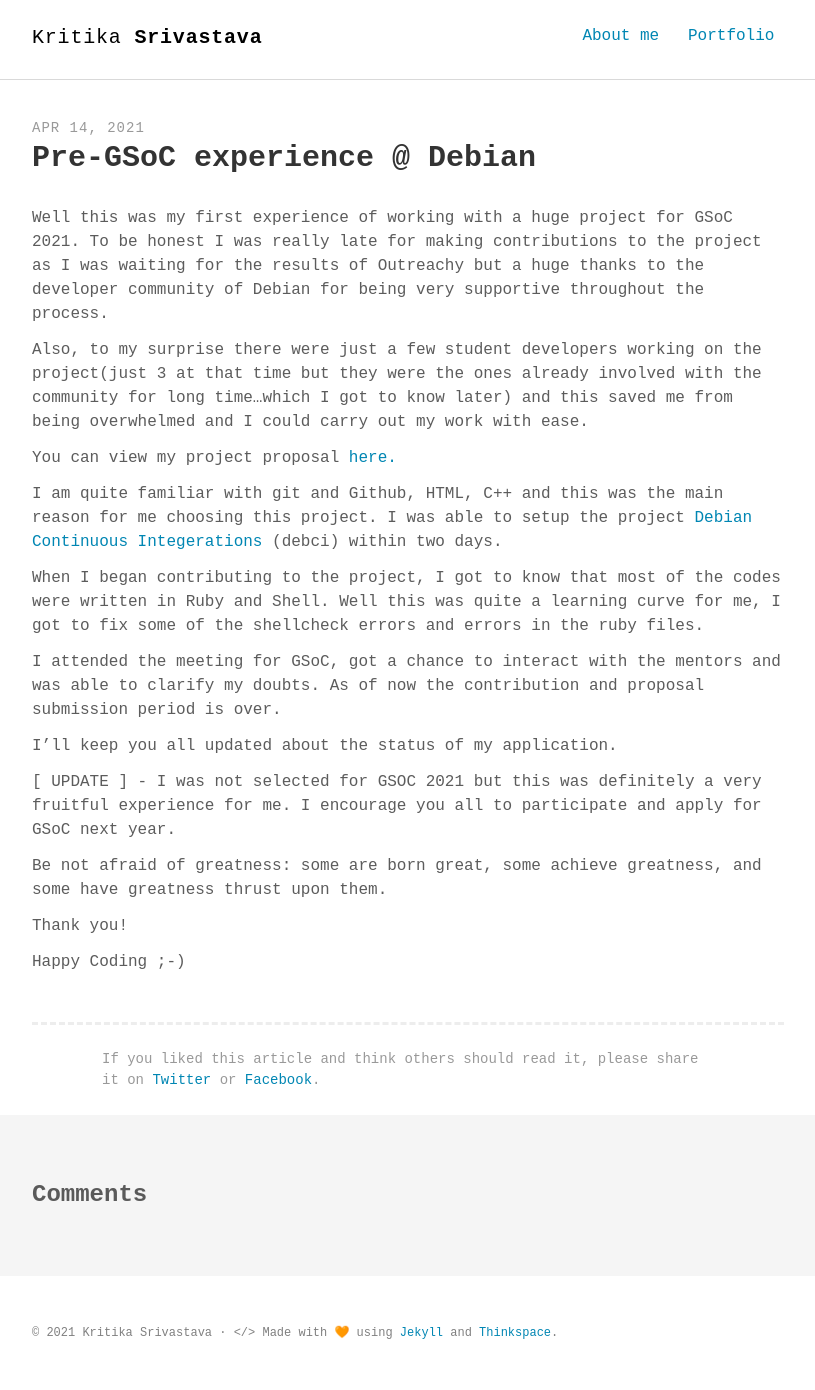
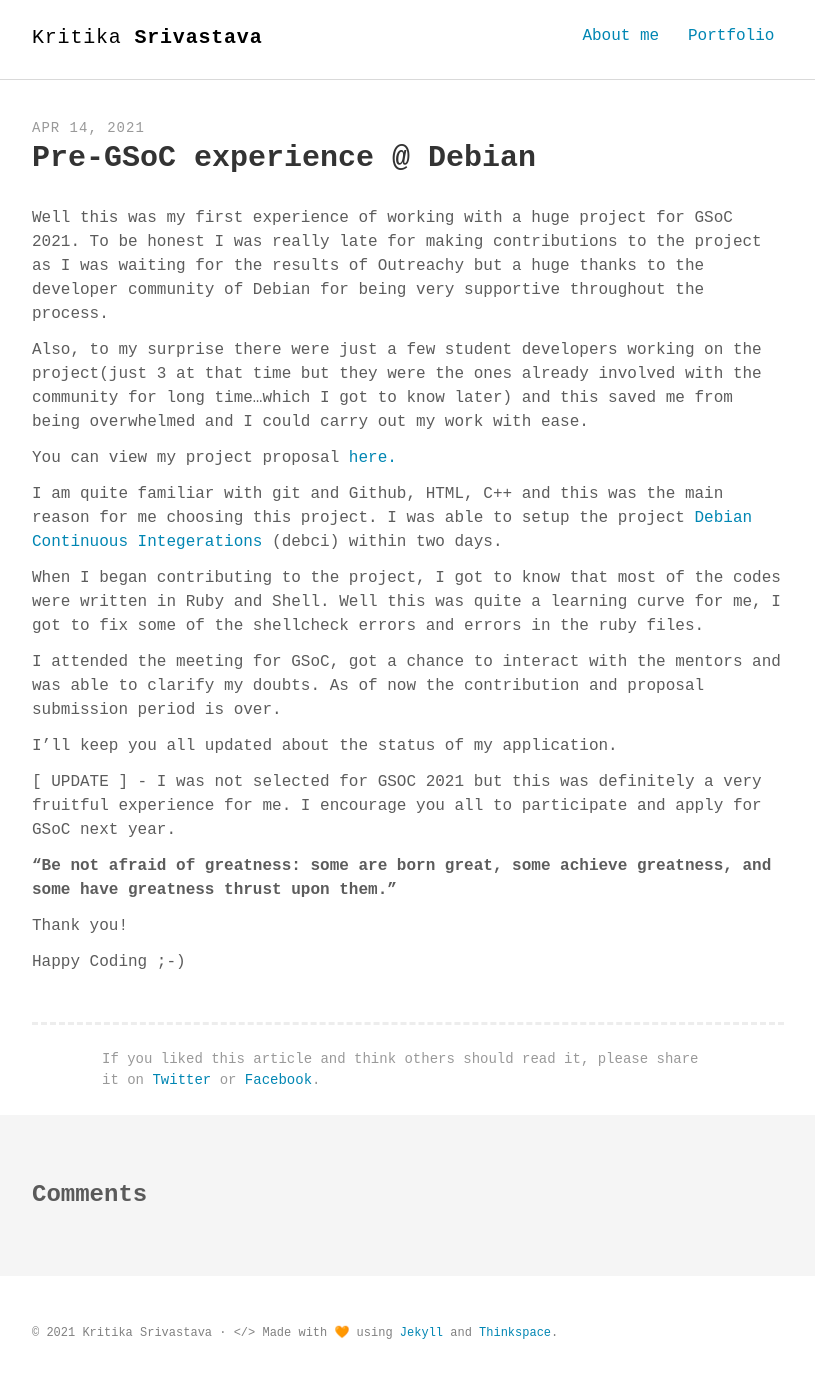
Before and after one commit to kritika-srivastava/Personal-Blog, a Jekyll site: the page built from _posts/2021-04-14-GSoC.md, in a window 1280 px wide. Shown: the whole page, without its empty margins (232-1047 px from the left). Built offline with Jekyll 4.4.1, drawn with Linux system fonts in a browser that asks for light colours; some web fonts are replaced; comment, search, counter and statistics services are not loaded.

Commit message:
GSOC Updated

```diff
--- a/_posts/2021-04-14-GSoC.md
+++ b/_posts/2021-04-14-GSoC.md
@@ -26,7 +26,7 @@ I'll keep you all updated about the status of my application.
 
 [ UPDATE ] - I was not selected for GSOC 2021 but this was definitely a very fruitful experience for me. I encourage you all to participate and apply for GSoC next year.
 
-Be not afraid of greatness: some are born great, some achieve greatness, and some have greatness thrust upon them.
+**"Be not afraid of greatness: some are born great, some achieve greatness, and some have greatness thrust upon them."**
 
 Thank you!
 
```
